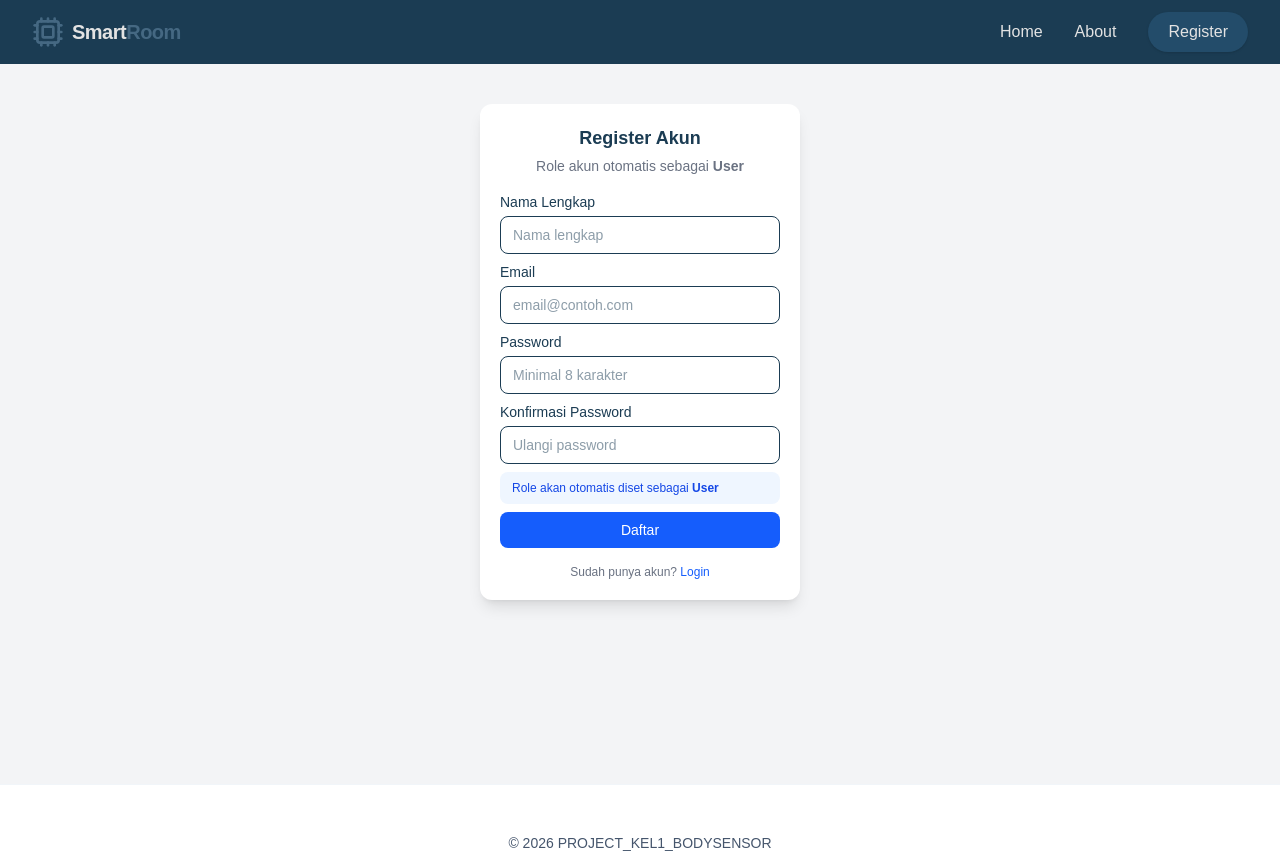
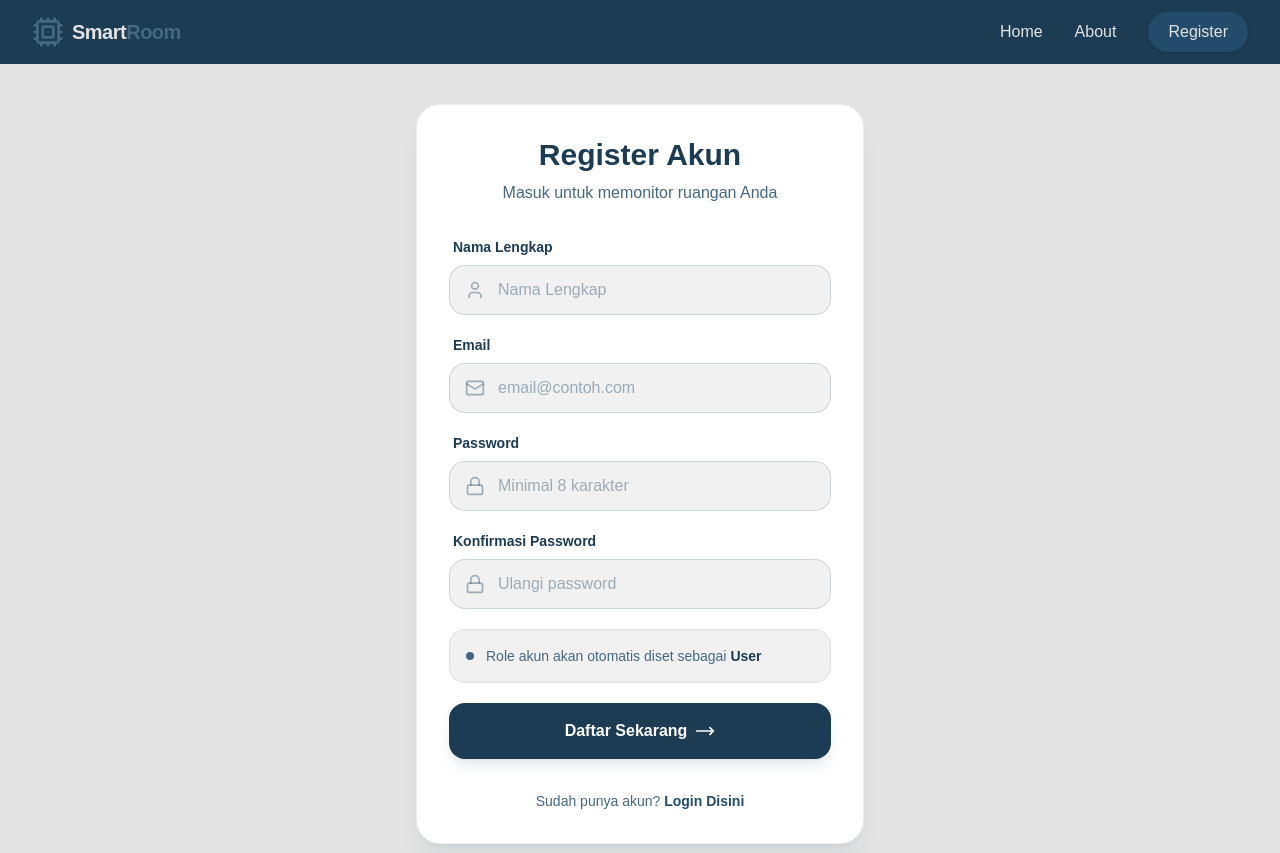
Before and after one commit to E-PPAW-TI503P-2025/PROJECT_KEL1_BODYSENSOR, a Next.js app in the folder app/: page /register in a window 1280 px wide. Shown: the top 853 px of the page. Built offline with nearby package versions, Linux system fonts and the light colour scheme.

Commit message:
update ui register

```diff
--- a/app/app/register/page.tsx
+++ b/app/app/register/page.tsx
@@ -2,6 +2,8 @@
 
 import { useState } from "react";
 import { useRouter } from "next/navigation";
+import Link from "next/link";
+import { MoveRight, Lock, Mail, User } from "lucide-react";
 
 export default function RegisterPage() {
   const router = useRouter();
@@ -31,7 +33,7 @@ export default function RegisterPage() {
           "Content-Type": "application/json",
         },
         body: JSON.stringify({
-          nama_lengkap: fullName.trim(),
+          full_name: fullName.trim(),
           email: email.trim(),
           password: password,
           role: "STUDENT",
@@ -53,102 +55,125 @@ export default function RegisterPage() {
       setLoading(false);
     }
   };
+  // --- END LOGIC SECTION ---
 
   return (
-    <div className="min-h-[calc(100vh-80px)] bg-gray-100 px-4 pt-10 flex items-start justify-center">
-      {/* CARD REGISTER DIPERKECIL + JARAK AMAN DARI FOOTER */}
-      <div className="w-full max-w-xs bg-white rounded-xl shadow-lg p-5 mb-16">
-        <h1 className="text-lg font-semibold text-center mb-1">
-          Register Akun
-        </h1>
-        <p className="text-center text-gray-500 text-sm mb-4">
-          Role akun otomatis sebagai <b>User</b>
-        </p>
+    <div className="min-h-screen bg-brand-grey flex items-center justify-center px-6 py-10">
+      <div className="w-full max-w-md bg-white rounded-3xl shadow-xl shadow-brand-dark/5 p-8 border border-brand-light/10">
 
+        {/* Header Section */}
+        <div className="text-center mb-8">
+          <h1 className="text-3xl font-extrabold text-brand-dark mb-2">Register Akun</h1>
+          <p className="text-brand-light">Masuk untuk memonitor ruangan Anda</p>
+        </div>
+
+        {/* Error Alert */}
         {error && (
-          <div className="mb-3 rounded-lg bg-red-100 text-red-700 px-3 py-2 text-sm">
+          <div className="mb-6 p-4 bg-red-50 text-red-600 rounded-xl text-sm border border-red-100 font-medium">
             {error}
           </div>
         )}
 
-        <form onSubmit={handleSubmit} className="space-y-2">
+        <form onSubmit={handleSubmit} className="space-y-5">
+
+          {/* INPUT: NAMA LENGKAP */}
           <div>
-            <label className="block text-sm font-medium mb-1">
+            <label className="block text-sm font-bold text-brand-dark mb-2 ml-1">
               Nama Lengkap
             </label>
+            <div className="relative">
+              <User className="absolute left-4 top-1/2 -translate-y-1/2 w-5 h-5 text-brand-light/50" />
               <input
                 type="text"
-              className="w-full rounded-lg border px-3 py-2 text-sm focus:outline-none focus:ring focus:ring-blue-300"
-              placeholder="Nama lengkap"
                 required
                 minLength={3}
+                className="w-full bg-brand-grey/50 border border-brand-light/20 rounded-2xl py-3 pl-12 pr-4 focus:outline-none focus:ring-2 focus:ring-brand-medium/20 focus:border-brand-medium transition-all text-brand-dark placeholder:text-brand-light/50"
+                placeholder="Nama Lengkap"
                 value={fullName}
                 onChange={(e) => setFullName(e.target.value)}
               />
             </div>
+          </div>
 
+          {/* INPUT: EMAIL */}
           <div>
-            <label className="block text-sm font-medium mb-1">
+            <label className="block text-sm font-bold text-brand-dark mb-2 ml-1">
               Email
             </label>
+            <div className="relative">
+              <Mail className="absolute left-4 top-1/2 -translate-y-1/2 w-5 h-5 text-brand-light/50" />
               <input
                 type="email"
-              className="w-full rounded-lg border px-3 py-2 text-sm focus:outline-none focus:ring focus:ring-blue-300"
+                required
+                className="w-full bg-brand-grey/50 border border-brand-light/20 rounded-2xl py-3 pl-12 pr-4 focus:outline-none focus:ring-2 focus:ring-brand-medium/20 focus:border-brand-medium transition-all text-brand-dark placeholder:text-brand-light/50"
                 placeholder="email@contoh.com"
-              required
                 value={email}
                 onChange={(e) => setEmail(e.target.value)}
               />
             </div>
+          </div>
 
+          {/* INPUT: PASSWORD */}
           <div>
-            <label className="block text-sm font-medium mb-1">
+            <label className="block text-sm font-bold text-brand-dark mb-2 ml-1">
               Password
             </label>
+            <div className="relative">
+              <Lock className="absolute left-4 top-1/2 -translate-y-1/2 w-5 h-5 text-brand-light/50" />
               <input
                 type="password"
-              className="w-full rounded-lg border px-3 py-2 text-sm focus:outline-none focus:ring focus:ring-blue-300"
-              placeholder="Minimal 8 karakter"
                 required
                 minLength={8}
+                className="w-full bg-brand-grey/50 border border-brand-light/20 rounded-2xl py-3 pl-12 pr-4 focus:outline-none focus:ring-2 focus:ring-brand-medium/20 focus:border-brand-medium transition-all text-brand-dark placeholder:text-brand-light/50"
+                placeholder="Minimal 8 karakter"
                 value={password}
                 onChange={(e) => setPassword(e.target.value)}
               />
             </div>
+          </div>
 
+          {/* INPUT: KONFIRMASI PASSWORD */}
           <div>
-            <label className="block text-sm font-medium mb-1">
+            <label className="block text-sm font-bold text-brand-dark mb-2 ml-1">
               Konfirmasi Password
             </label>
+            <div className="relative">
+              <Lock className="absolute left-4 top-1/2 -translate-y-1/2 w-5 h-5 text-brand-light/50" />
               <input
                 type="password"
-              className="w-full rounded-lg border px-3 py-2 text-sm focus:outline-none focus:ring focus:ring-blue-300"
-              placeholder="Ulangi password"
                 required
                 minLength={8}
+                className="w-full bg-brand-grey/50 border border-brand-light/20 rounded-2xl py-3 pl-12 pr-4 focus:outline-none focus:ring-2 focus:ring-brand-medium/20 focus:border-brand-medium transition-all text-brand-dark placeholder:text-brand-light/50"
+                placeholder="Ulangi password"
                 value={confirmPassword}
                 onChange={(e) => setConfirmPassword(e.target.value)}
               />
             </div>
-
-          <div className="text-xs text-blue-700 bg-blue-50 px-3 py-2 rounded-lg">
-            Role akan otomatis diset sebagai <b>User</b>
           </div>
 
+          {/* INFO BOX (Specific to Register but styled to match theme) */}
+          <div className="p-4 bg-brand-grey/50 border border-brand-light/10 rounded-2xl text-sm flex gap-3 items-center text-brand-light">
+             <div className="w-2 h-2 rounded-full bg-brand-medium flex-shrink-0 animate-pulse" />
+             <p>Role akun akan otomatis diset sebagai <span className="font-bold text-brand-dark">User</span></p>
+          </div>
+
+          {/* SUBMIT BUTTON */}
           <button
             type="submit"
             disabled={loading}
-            className="w-full bg-blue-600 text-white py-2 rounded-lg text-sm hover:bg-blue-700 transition disabled:opacity-50"
+            className="w-full bg-brand-dark text-white py-4 rounded-2xl font-bold flex items-center justify-center gap-2 hover:bg-brand-medium transition-all shadow-lg shadow-brand-dark/10 disabled:opacity-50 mt-4"
           >
-            {loading ? "Mendaftar..." : "Daftar"}
+            {loading ? "Memproses..." : "Daftar Sekarang"}
+            {!loading && <MoveRight className="w-5 h-5" />}
           </button>
         </form>
 
-        <p className="text-center text-xs text-gray-500 mt-4">
+        {/* FOOTER LINK */}
+        <p className="text-center mt-8 text-brand-light text-sm">
           Sudah punya akun?{" "}
-          <a href="/login" className="text-blue-600 hover:underline">
-            Login
-          </a>
+          <Link href="/login" className="text-brand-medium font-bold hover:underline">
+            Login Disini
+          </Link>
         </p>
       </div>
     </div>
```
Lines whose indentation alone changed are shown as unchanged.
